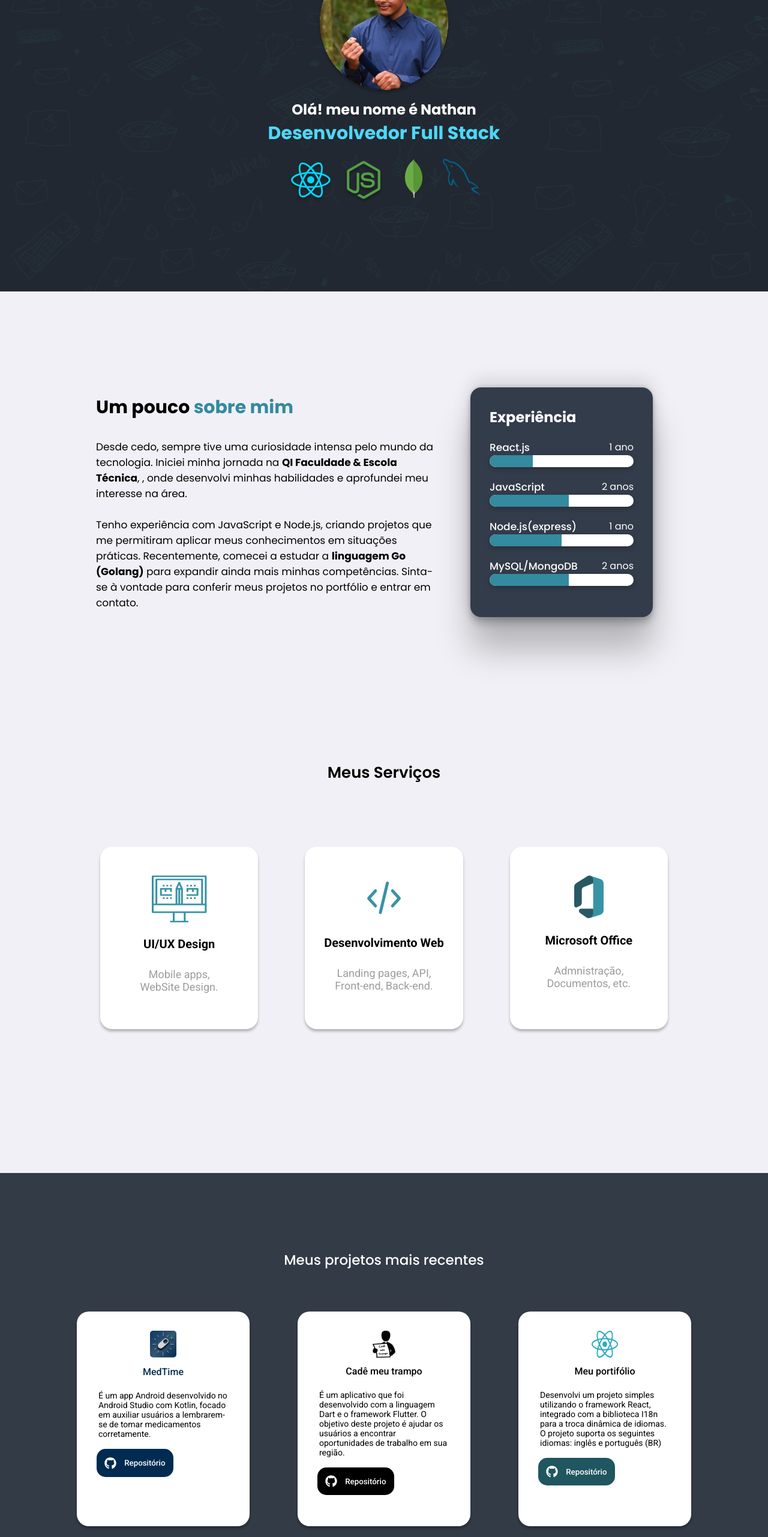
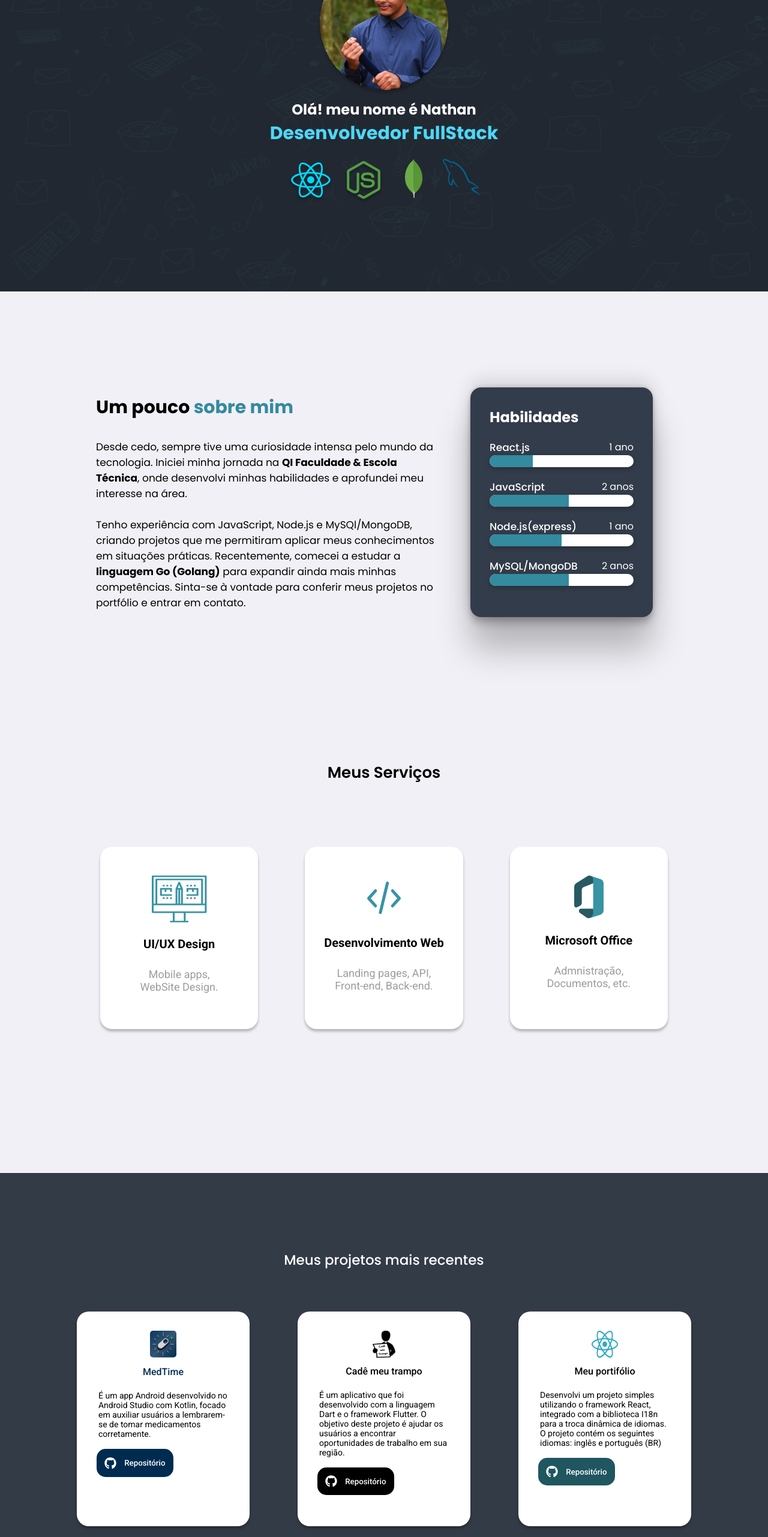
Before and after one commit to nathazz/Meu-Portifolio, a React (Vite) app: page / in a window 1280 px wide. Shown: the part 234-2797 px from the top of the page at 60% size. Built offline with nearby package versions, Linux system fonts and the light colour scheme.

Commit message:
translation concerts📖

```diff
--- a/src/components/sections/History/index.jsx
+++ b/src/components/sections/History/index.jsx
@@ -25,7 +25,7 @@ const History = () => {
       <h1 className="h-history" >{t("title_about")} <span style={span}>{t("title_about_two")}</span></h1>
       <p className='p-history'>
    {t("about_one")} <a style={a} href="https://qi.edu.br/" target="_blank">{t("span_one")}</a>, {t("about_two")}
-       <br /> <br /> {t("about_trhee")} <span style={a}>linguagem Go (Golang)</span> {t("about_four")}
+       <br /> <br /> {t("about_trhee")} <span style={a}>{t("span_two")}</span> {t("about_four")}
         </p>
     </div>
 
--- a/src/i18n/translations/en.json
+++ b/src/i18n/translations/en.json
@@ -1,27 +1,27 @@
 {
    "translation": {
 
-    "title":"Hello!, my name is Nathan",
-    "subTitle":"Full Stack Developer!",
+    "title":"Hello! my name is Nathan",
+    "subTitle":"FullStack Developer!",
     "contact":"Contact",
     "history":"About",
     "projects":"Projects",
-    "title_skills":"Experience",
-    "year_one":"1 years",
+    "title_skills":"Skills",
+    "year_one":"1 year",
     "year_two":"2 years",
-    "year_trhee":"1 years",
-    "year_four":"2 years",
+    "year_trhee":"1 year",
+    "year_four":"2 year",
     "title_about":"A little ",
     "title_about_two":"about me",
     "about_one":"From an early age, I've always been intensely curious about the world of technology. I started my journey at",
-    "about_two":", where I developed my skills and deepened my interest in the area.",
-    "about_trhee":"I have experience with JavaScript and Node.js, creating projects that allowed me to apply my knowledge in practical situations. Recently, I started studying the",
+    "about_two":"where I developed my skills and deepened my interest in the area.",
+    "about_trhee":"I have experience with JavaScript, Node.js and MySQl/MongoDB, creating projects that have allowed me to apply my knowledge in practical situations. Recently, I started studying the",
     "about_four":"Feel free to check out my projects in the portfolio and get in touch.",
     "span_one":"QI Faculdade & Escola Técnica",
     "span_two":"Go language (Golang)",
     "textCard_one": "It is an Android app developed in Android Studio with Kotlin, focused on helping users remember to take medications correctly.",
     "textCard_two": "is an application that was developed for the Application Development II discipline, using the Dart language and the Flutter framework. The purpose of this project is to help users find job opportunities in their region.",
-    "textCard_trhee": "I developed a simple project using the React framework, integrated with the I18n library for dynamic language switching. The project supports the following languages: English and Portuguese (BR)",
+    "textCard_trhee": "I developed a simple project using the React framework, integrated with the I18n library for dynamic language switching. The project contains the following languages: English and Portuguese (BR)",
     "project":"My most recent projects",
     "rep":"Repository",
     "service":"Web development",
--- a/src/i18n/translations/ptBR.json
+++ b/src/i18n/translations/ptBR.json
@@ -2,26 +2,26 @@
     "translation": {
 
         "title":"Olá! meu nome é Nathan",
-        "subTitle":"Desenvolvedor Full Stack",
+        "subTitle":"Desenvolvedor FullStack",
         "contact":"Contato",
         "history":"Sobre",
         "projects":"Projetos",
         "title_about":"Um pouco",
         "title_about_two":"sobre mim",
-        "title_skills":"Experiência",
+        "title_skills":"Habilidades",
         "year_one":"1 ano",
         "year_two":"2 anos",
         "year_trhee":"1 ano",
         "year_four":"2 anos",
         "about_one":"Desde cedo, sempre tive uma curiosidade intensa pelo mundo da tecnologia. Iniciei minha jornada na",
-        "about_two":", onde desenvolvi minhas habilidades e aprofundei meu interesse na área.",
-        "about_trhee":"Tenho experiência com JavaScript e Node.js, criando projetos que me permitiram aplicar meus conhecimentos em situações práticas. Recentemente, comecei a estudar a",
+        "about_two":"onde desenvolvi minhas habilidades e aprofundei meu interesse na área.",
+        "about_trhee":"Tenho experiência com JavaScript, Node.js e MySQl/MongoDB, criando projetos que me permitiram aplicar meus conhecimentos em situações práticas. Recentemente, comecei a estudar a",
         "about_four":"para expandir ainda mais minhas competências. Sinta-se à vontade para conferir meus projetos no portfólio e entrar em contato.",
         "span_one":"QI Faculdade & Escola Técnica",
         "span_two":"linguagem Go (Golang)",
         "textCard_one": "É um app Android desenvolvido no Android Studio com Kotlin, focado em auxiliar usuários a lembrarem-se de tomar medicamentos corretamente.",
         "textCard_two": "É um aplicativo que foi desenvolvido com a linguagem Dart e o framework Flutter. O objetivo deste projeto é ajudar os usuários a encontrar oportunidades de trabalho em sua região.",
-        "textCard_trhee": "Desenvolvi um projeto simples utilizando o framework React, integrado com a biblioteca I18n para a troca dinâmica de idiomas. O projeto suporta os seguintes idiomas: inglês e português (BR)",
+        "textCard_trhee": "Desenvolvi um projeto simples utilizando o framework React, integrado com a biblioteca I18n para a troca dinâmica de idiomas. O projeto contém os seguintes idiomas: inglês e português (BR)",
         "project":"Meus projetos mais recentes",
         "rep":"Repositório",
         "service":"Desenvolvimento Web",
```
Also changed, not shown: src/components/Modal/index.jsx (deleted, +0 -13 lines).
